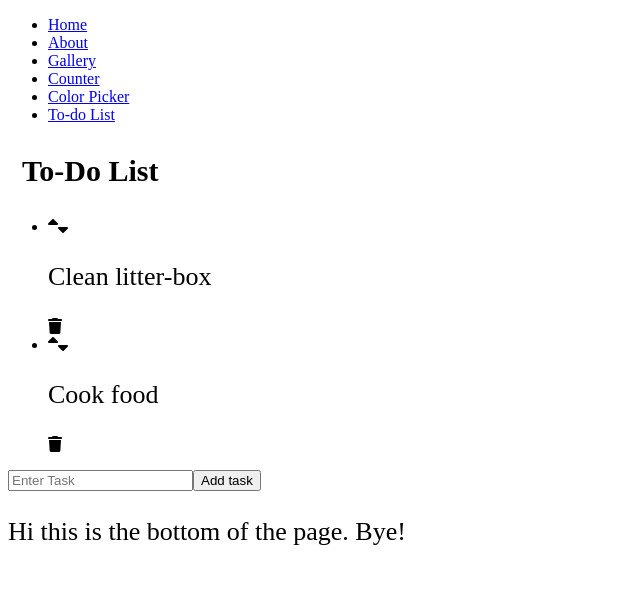
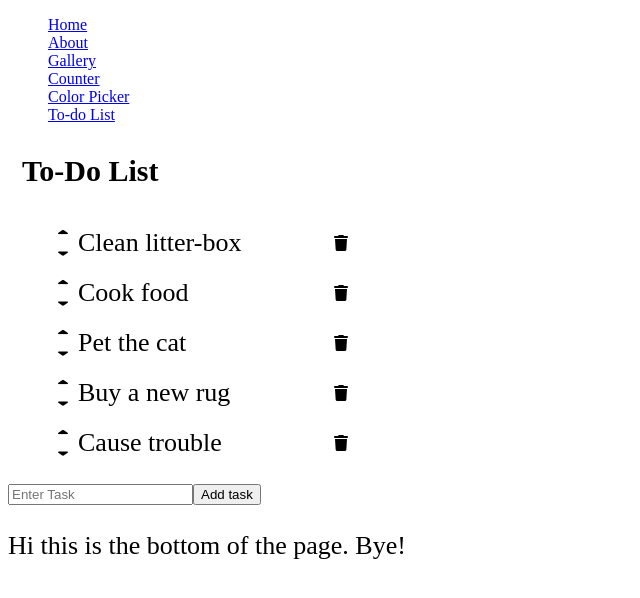
Before and after one commit to Remedeae/art-gallery, a React (Vite) app in the folder remedy-react-app/: page /to-do-list in a window 1280 px wide. Shown: the top 598 px of the page, without its empty margins (0-640 px from the left). Built offline with nearby package versions, Linux system fonts and the light colour scheme; a web font is replaced by a local one.

Commit message:
added list priority functions

```diff
--- /dev/null
+++ b/remedy-react-app/src/Pages/to-do-list.css
@@ -0,0 +1,30 @@
+ul {
+    list-style: none;
+}
+
+li,
+li>div {
+    display: flex;
+    align-items: center;
+}
+
+li {
+    justify-content: space-between;
+    max-width: 300px;
+    width: 100%;
+}
+
+.arrow-icons {
+    display: flex;
+    flex-direction: column;
+    align-items: center;
+    justify-content: center;
+    padding: 0 10px;
+}
+
+.fa-sort-up,
+.fa-sort-down {
+    transform: scaleX(1.5);
+    transform: scaleY(0.7);
+}
+/* how come I can't scale on the X-axis? Right now I don't know if it's in react or css this is the issue. */
--- a/remedy-react-app/src/Pages/to-do-list.jsx
+++ b/remedy-react-app/src/Pages/to-do-list.jsx
@@ -1,23 +1,33 @@
 import { useState } from "react";
+import './to-do-list.css';
 
 function List() {
 
-    const [tasks, setTasks] = useState(["Clean litter-box", "Cook food"]);
+    const [tasks, setTasks] = useState(["Clean litter-box", "Cook food", "Pet the cat", "Buy a new rug", "Cause trouble"]);
 
     function handleAddTask() {
         const newTask = document.getElementById("taskInput").value;
         document.getElementById("taskInput").value = "";
 
-        setTasks ((t) => [...t, newTask]);
+        setTasks((t) => [...t, newTask]);
+
     }
     function handleRemoveTask(index) {
         setTasks(tasks.filter((_, i) => i !== index))
     }
-    function handleTaskPrioUp() {
-
+    //I do not understand how to execute things in react, there are so many different things. So this works if you
+    //update by using the button, but that's not how it should work.
+    function handleTaskPrioUp(index) {
+        let prevIndex = index - 1;
+        let nextIndex = index + 1;
+        tasks.splice(prevIndex, 0, tasks[index]);
+        tasks.splice(nextIndex, 1);
     }
-    function handleTaskPrioDown() {
-
+    function handleTaskPrioDown(index) {
+        let nextIndex = index + 1;
+        let secoundNextIndex = index + 2;
+        tasks.splice(index, 0, tasks[nextIndex]);
+        tasks.splice(secoundNextIndex, 1);
     }
 
     return (
@@ -27,10 +37,13 @@ function List() {
                 {tasks.map((task, index) => (
                     <li key={index}>
                         <div>
-                        <i className="fa-solid fa-sort-up" onClick={() => handleTaskPrioUp}></i>
-                        <i className="fa-solid fa-sort-down" onClick={() => handleTaskPrioDown}></i>
+                            <div className="arrow-icons">
+                                <i className="fa-solid fa-sort-up" onClick={() => handleTaskPrioUp(index)}></i>
+                                <i className="fa-solid fa-sort-down" onClick={() => handleTaskPrioDown(index)}></i>
+                            </div>
+                            <p style={{ margin: "10px 0" }}>{task}</p>
+                            {/* very ugly solution, but I can't find the user style sheet  */}
                         </div>
-                        <p>{task}</p>
                         <i className="fa-solid fa-trash" onClick={() => handleRemoveTask(index)}></i>
                     </li>
                 ))}
```
